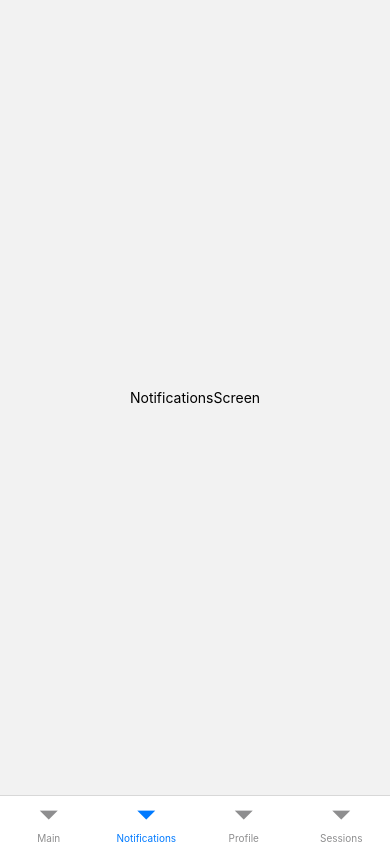
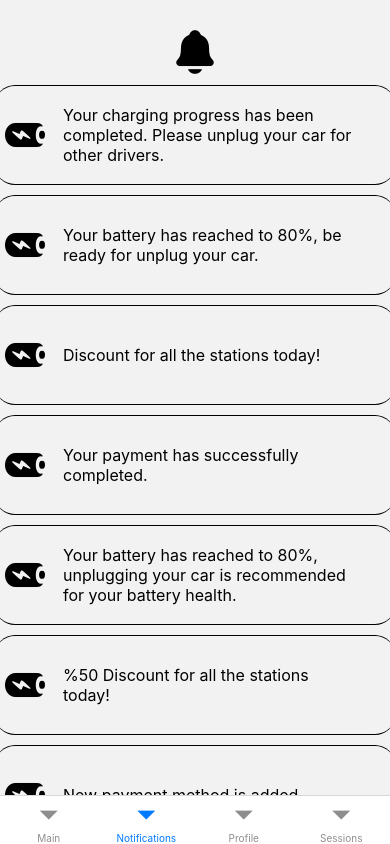
Before and after one commit to anilyavas/ECharge, a React Native app: screen /Notifications in a window 390 px wide. Built offline with nearby package versions, Linux system fonts and the light colour scheme.

Commit message:
notifications completed

```diff
--- /dev/null
+++ b/components/notification.js
@@ -0,0 +1,76 @@
+import { View, Text, StyleSheet, FlatList } from 'react-native';
+import React, { useState } from 'react';
+import Entypo from '@expo/vector-icons/Entypo';
+
+const chargingStatus = [
+  {
+    id: 1,
+    description:
+      'Your charging progress has been completed. Please unplug your car for other drivers.',
+  },
+  {
+    id: 2,
+    description:
+      'Your battery has reached to 80%, be ready for unplug your car.',
+  },
+  {
+    id: 3,
+    description: 'Discount for all the stations today!',
+  },
+  {
+    id: 4,
+    description: 'Your payment has successfully completed.',
+  },
+  {
+    id: 5,
+    description:
+      'Your battery has reached to 80%, unplugging your car is recommended for your battery health.',
+  },
+  {
+    id: 6,
+    description: '%50 Discount for all the stations today!',
+  },
+  {
+    id: 7,
+    description: 'New payment method is added.',
+  },
+];
+
+export default function Notification() {
+  return (
+    <FlatList
+      keyExtractor={(item) => item.id}
+      data={chargingStatus}
+      renderItem={({ item }) => (
+        <>
+          <View style={styles.body}>
+            <View style={{ justifyContent: 'center', paddingRight: 3 }}>
+              <Entypo name='battery' color={'black'} size={40} />
+            </View>
+            <View style={{ justifyContent: 'center' }}>
+              <Text style={styles.description}>{item.description}</Text>
+            </View>
+          </View>
+        </>
+      )}
+    />
+  );
+}
+const styles = StyleSheet.create({
+  body: {
+    width: 400,
+    height: 100,
+    borderRadius: 20,
+    padding: 10,
+    marginVertical: 5,
+    borderBottomWidth: 0.5,
+    borderTopWidth: 0.5,
+    flexDirection: 'row',
+  },
+  description: {
+    width: 300,
+    fontSize: 16,
+    padding: 5,
+    marginLeft: 10,
+  },
+});
--- a/data/data.js
+++ b/data/data.js
@@ -1,4 +1,4 @@
-const data = [
+export const data = [
   {
     id: 1,
     stationName: 'PowerCharge Station 1',
--- a/package.json
+++ b/package.json
@@ -16,10 +16,10 @@
     "react": "18.2.0",
     "react-native": "0.72.6",
     "react-native-ionicons": "^4.6.5",
-    "react-native-vector-icons": "^10.0.3",
+    "react-native-maps": "1.7.1",
+    "react-native-safe-area-context": "4.6.3",
     "react-native-screens": "~3.22.0",
-    "react-native-safe-area-context": "4.6.3",
-    "react-native-maps": "1.7.1"
+    "react-native-vector-icons": "^10.0.3"
   },
   "devDependencies": {
     "@babel/core": "^7.20.0"
--- a/screens/MainScreen.js
+++ b/screens/MainScreen.js
@@ -18,12 +18,13 @@ export default function MainScreen() {
   });
   return (
     <SafeAreaView style={styles.container}>
-      <View style={styles.searchBar}>
+      {/*  <View style={styles.searchBar}>
         <TextInput style={styles.textInput} placeholder='Find a location' />
         <Pressable style={styles.iconButton}>
           <Ionicons name='search' size={16} color='black' />
         </Pressable>
       </View>
+      */}
       <MapView style={styles.map} region={mapRegion} />
     </SafeAreaView>
   );
@@ -57,7 +58,10 @@ const styles = StyleSheet.create({
     paddingLeft: 140,
   },
   map: {
-    height: '100%',
-    width: '100%',
+    position: 'absolute',
+    top: 0,
+    left: 0,
+    right: 0,
+    bottom: 0,
   },
 });
--- a/screens/NotificationsScreen.js
+++ b/screens/NotificationsScreen.js
@@ -1,17 +1,27 @@
-import { View, Text, StyleSheet } from 'react-native';
+import { View, StyleSheet, SafeAreaView } from 'react-native';
 import React from 'react';
+import Ionicons from '@expo/vector-icons/Ionicons';
+import Notification from '../components/notification';
 
 export default function NotificationsScreen() {
   return (
-    <View style={styles.container}>
-      <Text>NotificationsScreen</Text>
-    </View>
+    <SafeAreaView style={styles.container}>
+      <View style={styles.header}>
+        <Ionicons name='notifications' color={'black'} size={50} />
+      </View>
+      <Notification />
+    </SafeAreaView>
   );
 }
 const styles = StyleSheet.create({
   container: {
     flex: 1,
-    justifyContent: 'center',
     alignItems: 'center',
   },
+  header: {
+    flexDirection: 'row',
+    paddingTop: 25,
+    alignItems: 'center',
+    justifyContent: 'center',
+  },
 });
```
